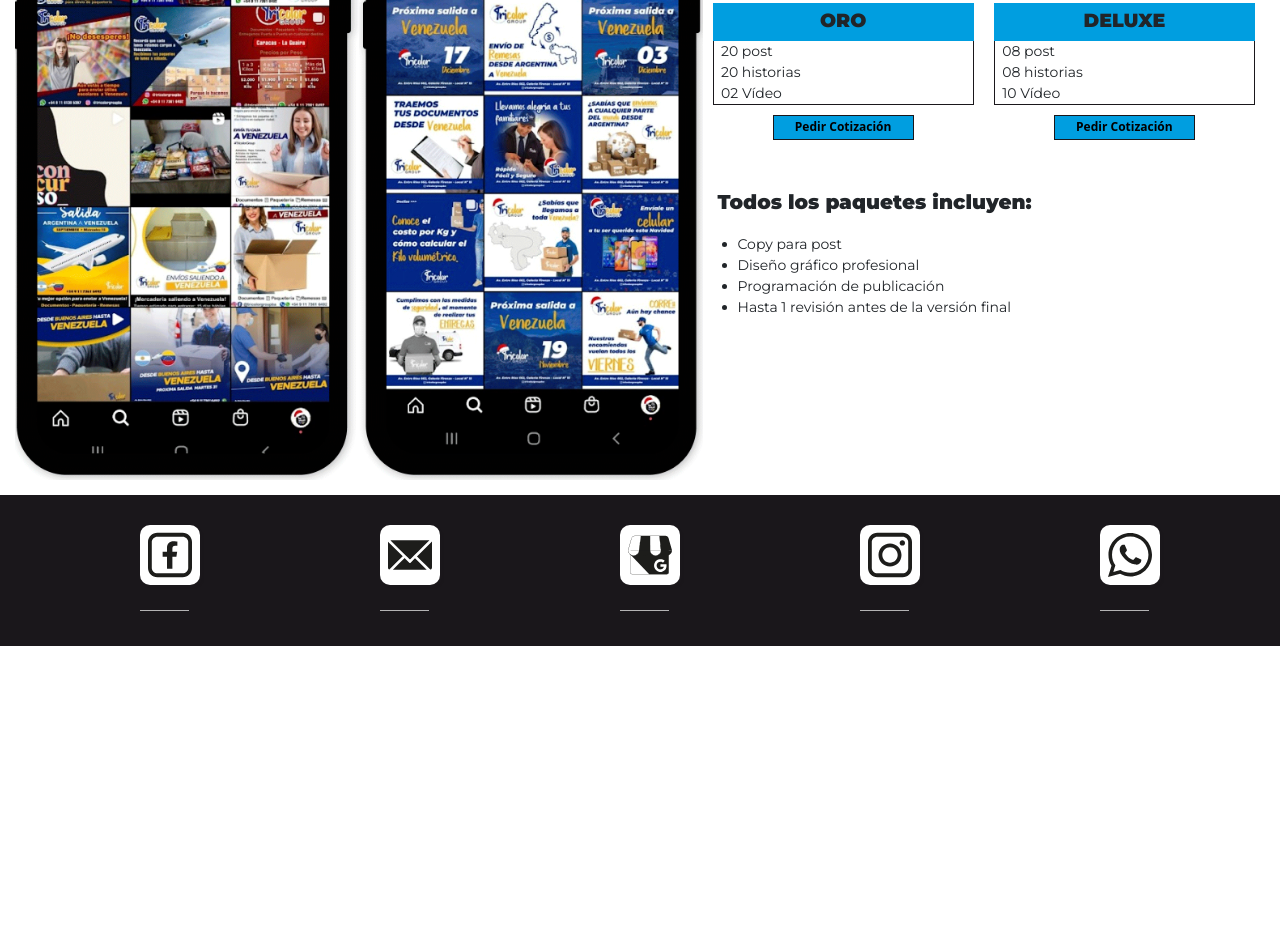
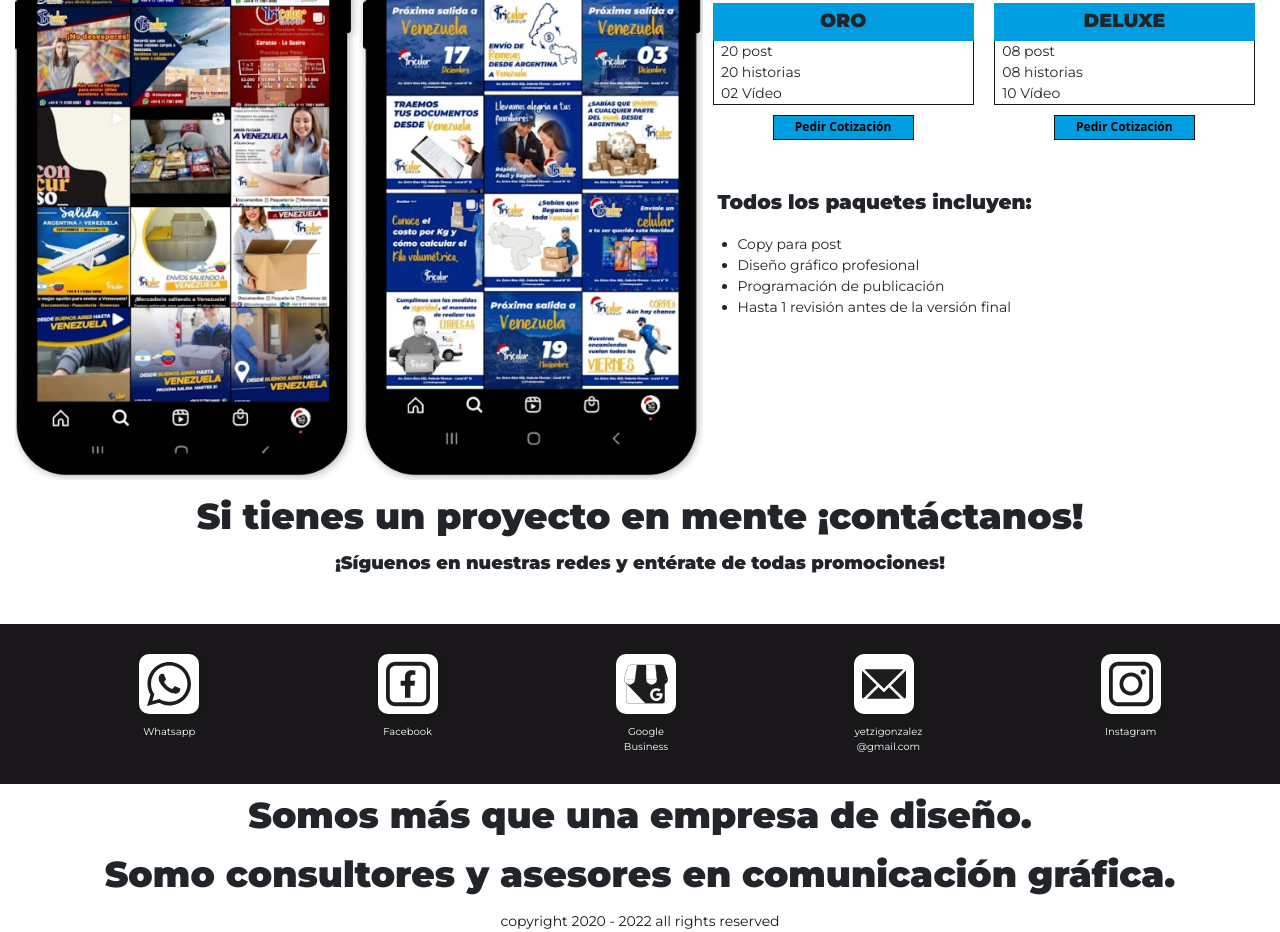
Before and after one commit to ratofante/by-yetzi, a website: page servicios/marketing-digital.html in a window 1280 px wide. Shown: the part 2266-3198 px from the top of the page. Before the commit the page ends 2937 px from the top, so only its background shows below. Drawn offline with nearby package versions, Linux system fonts and the light colour scheme; files whose address does not match are found by name.

Commit message:
se agrego el footer a pedido en todos los html

```diff
--- a/scss/sections/_footer.scss
+++ b/scss/sections/_footer.scss
@@ -43,6 +43,16 @@
     text-align: center;
   }
 
+.footer__texto{
+  text-align: center;
+  margin-bottom: 15px;
+}
+
+  .footer__texto__ {
+    font-size:large;
+    text-align: center;
+    margin-bottom: 50px;
+  }
 
 
   @include small {
@@ -55,7 +65,8 @@
       align-items: center;
     }
     .footer__text__derechos{
-
+      text-align: center;
       font-size: 10px;
     }
+
 }
--- a/servicios/marketing-digital.html
+++ b/servicios/marketing-digital.html
@@ -111,7 +111,7 @@
     <!-- Segunda sección -->
     <!--  * < WIDE -->
     <section class="paquetes">
-      <h2>Paquetes Individuales</h2>
+      <h2>PAQUETES INDIVIDUALES</h2>
       <!-- oPTIMIZACION peRFIL -->
       <div class="carrusel-paquetes">
         <h3 class="upper">Optimización de perfil</h3>
@@ -465,55 +465,24 @@
     </section>
     <!-- F O O T E R -->
 
-    <footer id="footer">
-      <ul class="footer__">
-        <!-- revisar resol -->
+    <footer>
+      <div>
+        <h1 class="footer__texto" >Si tienes un proyecto en mente ¡contáctanos!</h1>
+        <h2 class="footer__texto__">¡Síguenos en nuestras redes y entérate de todas promociones!</h2>
+      </div>
+      <ul class="footer__" >
+        <li><a href="https://wa.me/5491135706479" target="_blank"><img class="footer__img"  src="../assets/img/whatsapp.svg" alt="whatsapp"><p class="footer__text">Whatsapp</p></a></li>
+        <li><a href="https://www.facebook.com/byyetziigonzalez"   target="_blank"><img class="footer__img"  src="../assets/img/facebook.svg" alt="facebook"><p class="footer__text" >Facebook</p></a></li>
+        <li><a href="https://www.google.com/maps/place//data=!4m2!3m1!1s0x95bccd1bfd59ce3f:0x77dab2b0dbde5ebc?source=g.page.m.we"   target="_blank"><img class="footer__img" src="../assets/img/google.svg" alt="google"><p class="footer__text">Google</p><p class="footer__text" >Business</p></a></li>
+        <li><a href="mailto:yetzigonzalez@gmail.com" target="_blank"><img class="footer__img" src="../assets/img/mail.svg" alt="google"><p class="footer__text" >yetzigonzalez</p><p class="footer__text" >@gmail.com</p></a></li>
+        <li><a href="https://www.instagram.com/yetziigonzalez"   target="_blank"><img class="footer__img"  src="../assets/img/instagram.svg" alt="instagram"><p class="footer__text" >Instagram</p></a></li>
+      </ul>
+      <div>
+        <h1 class="footer__texto" >Somos más que una empresa de diseño.</h1>
+        <h1 class="footer__texto" >Somo consultores y asesores en comunicación gráfica.</h1>
+      </div>
 
-        <li>
-          <a href="https://www.facebook.com/byyetziigonzalez" target="_blank"
-            ><img
-              class="footer__img"
-              src="../assets/img/facebook.svg"
-              alt="facebook"
-          /></a>
-          _______
-        </li>
-        <li>
-          <a href="mailto:yetzigonzalez@gmail.com" target="_blank"
-            ><img class="footer__img" src="../assets/img/mail.svg" alt="google"
-          /></a>
-          _______
-        </li>
-        <li>
-          <a
-            href="https://www.google.com/maps/place//data=!4m2!3m1!1s0x95bccd1bfd59ce3f:0x77dab2b0dbde5ebc?source=g.page.m.we"
-            target="_blank"
-            ><img
-              class="footer__img"
-              src="../assets/img/google.svg"
-              alt="google"
-          /></a>
-          _______
-        </li>
-        <li>
-          <a href="https://www.instagram.com/yetziigonzalez" target="_blank"
-            ><img
-              class="footer__img"
-              src="../assets//img/instagram.svg"
-              alt="instagram" /></a
-          >_______
-        </li>
-        <li>
-          <a href="https://wa.me/5491135706479" target="_blank"
-            ><img
-              class="footer__img"
-              src="../assets//img/whatsapp.svg"
-              alt="whatsapp" /></a
-          >_______
-        </li>
-      </ul>
-
-      <p class="footer__text">copyright 2020 - 2022 all rights reserved</p>
+      <p class="footer__text__derechos">copyright 2020 - 2022 all rights reserved</p>
     </footer>
 
     <script
```
Also changed, not shown: index.html (+9 -2 lines), servicios/diseño-impresion.html (+17 -48 lines), servicios/identidad-corportativa.html (+17 -48 lines), servicios/papeleria-eventos.html (+17 -48 lines), assets/css/style.css, 1 other file.
